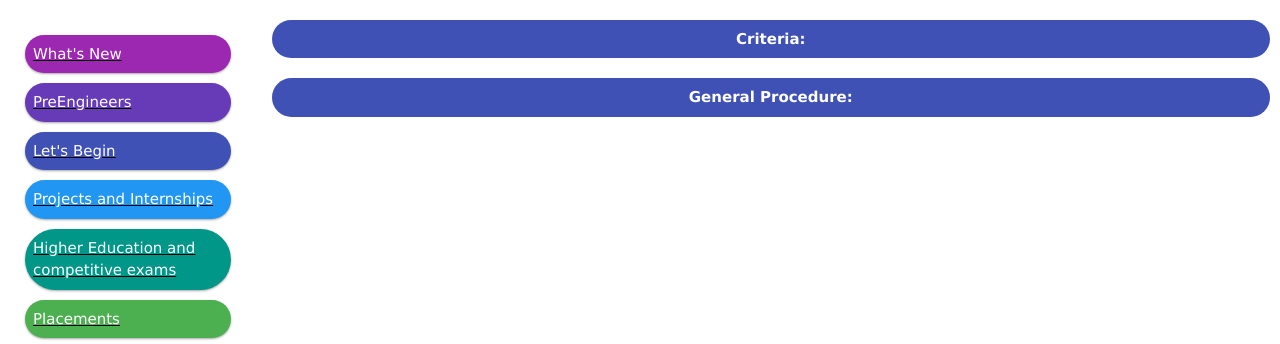
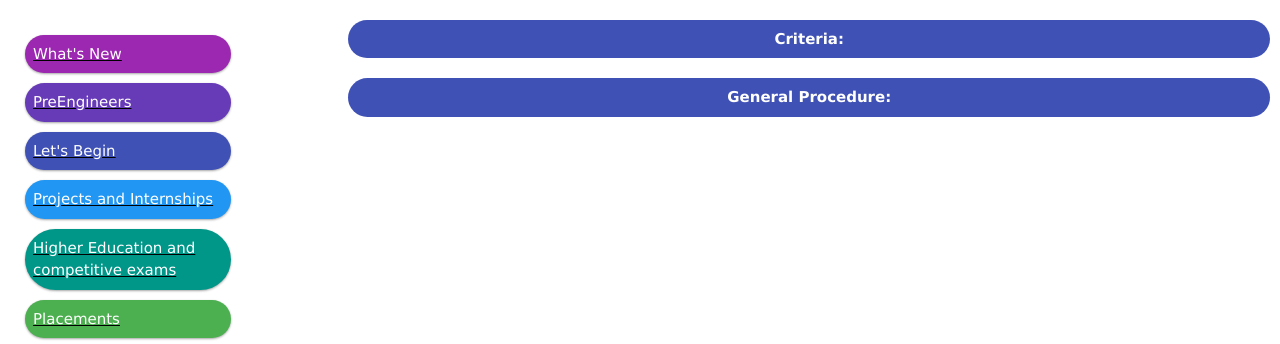
Before and after one commit to aukshi/snafu, a PHP site: page /Placements.html in a window 1280 px wide. Shown: the part 152-496 px from the top of the page. Run offline with PHP 8.4, Linux system fonts and the light colour scheme; some libraries are stand-ins or nearby versions.

Commit message:
Merge origin/master
Conflicts:
	TryingNewThings.php
	css/list.css
	css/testingMenubar.css
	index.html
	js/checkbox.js
	try.php

```diff
--- a/Basecss.css
+++ b/Basecss.css
@@ -33,8 +33,8 @@
 .col-6 {width: 50%;}
 .col-7 {width: 58.33%;}
 .col-8 {width: 66.66%;}
-.col-9-0 {width: 78%; float: right}
-.col-9 {width: 75%; float: right}
+.col-9-0 {width: 72%; float: right;}
+.col-9 {width: 72%; float: right}
 .col-10 {width: 83.33%;}
 .col-11 {width: 91.66%;}
 .col-11-1 {width: 98%;}
@@ -69,7 +69,7 @@ html {
     -moz-border-radius: 50px;
     -webkit-border-radius: 50px;
     border-radius: 50px;
-    margin:10px
+    margin:10px;
 }
 
 .marg {
```
